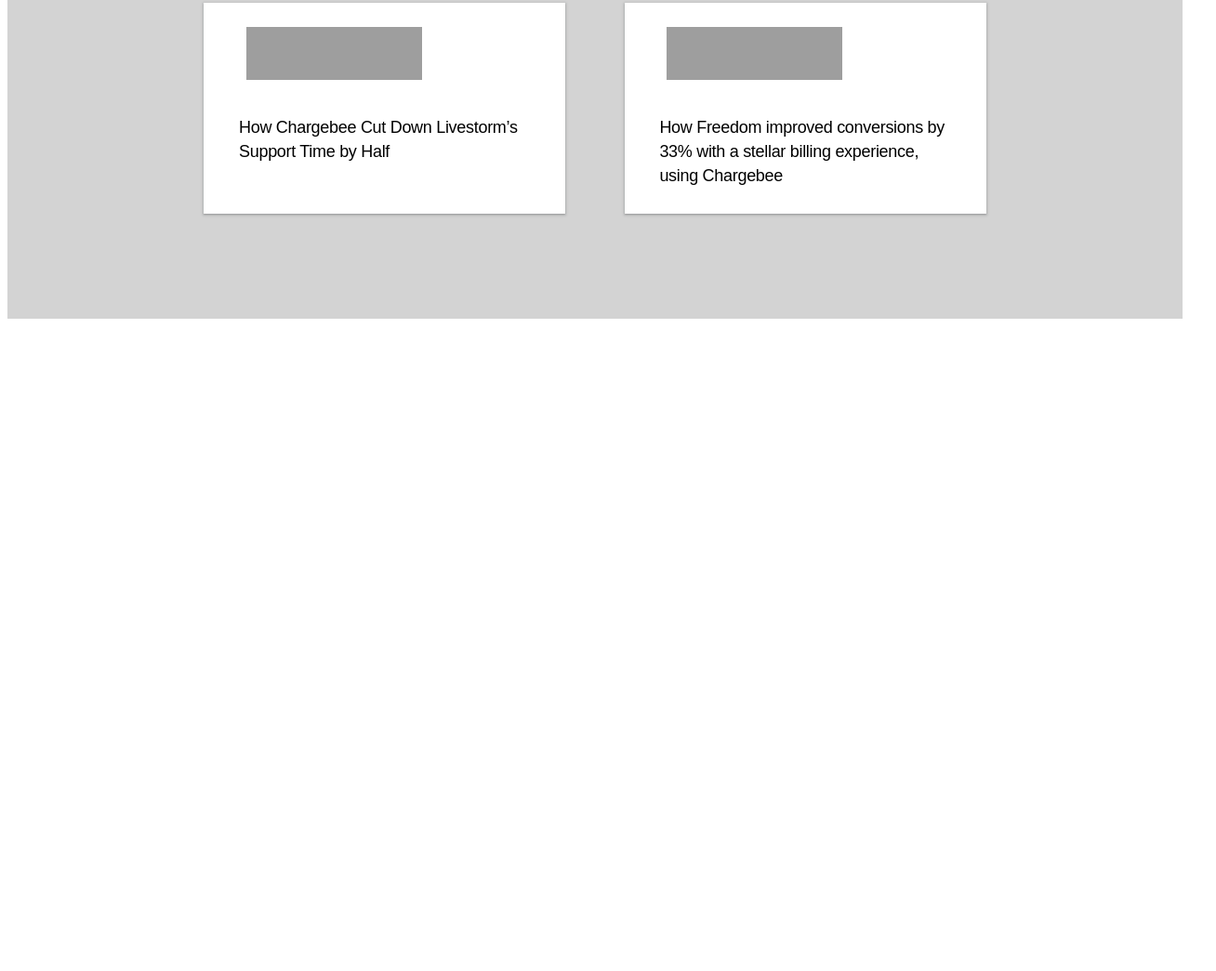
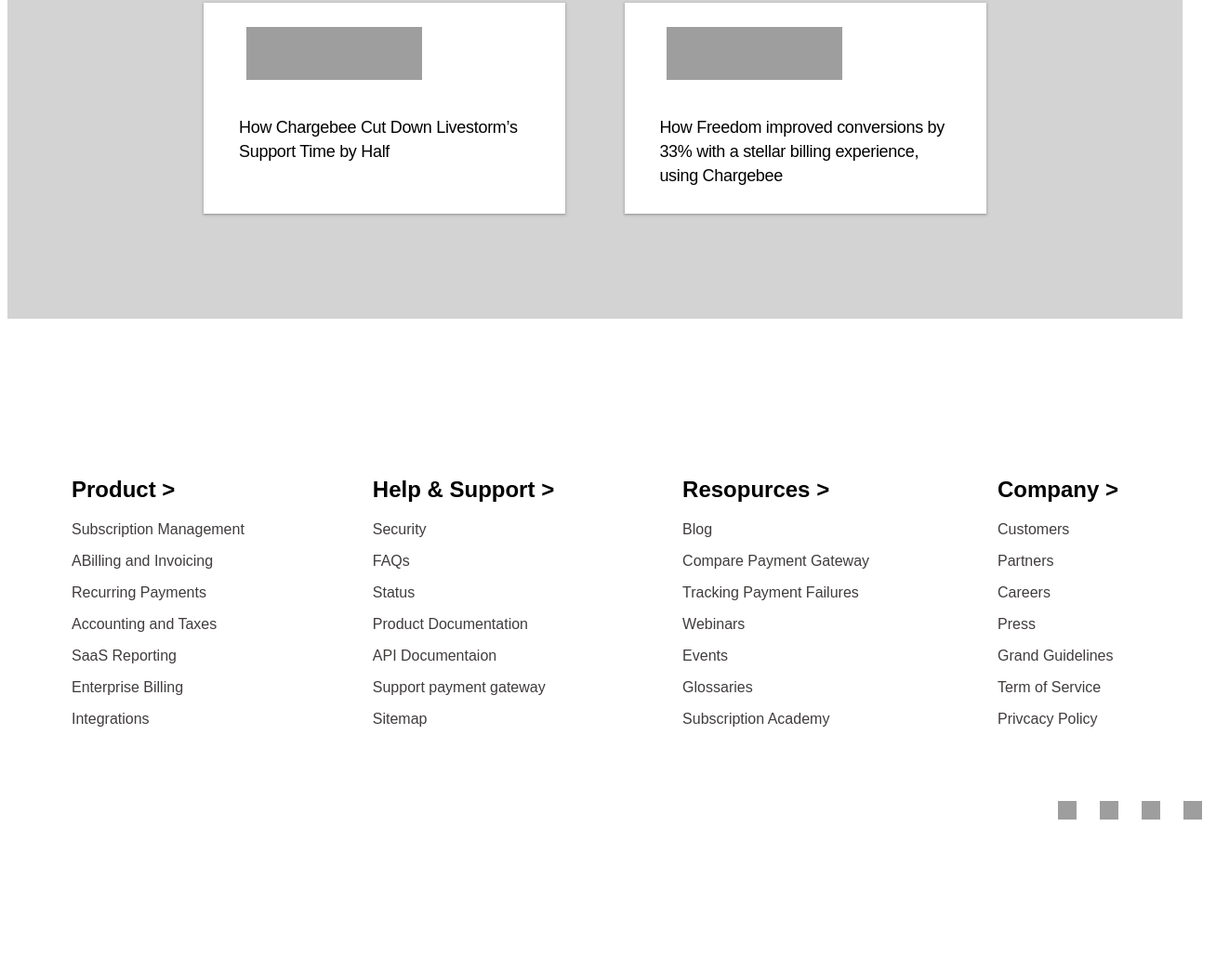
Before and after one commit to aks-samanta/Charbee.com_Clone, a plain HTML site: page Coustmer/coustmer.html in a window 1280 px wide. Shown: the part 4746-5791 px from the top of the page at 93% size, 1308 px wide, since content can reach past the window. Before the commit the page ends 5097 px from the top, so only its background shows below. Drawn offline with Linux system fonts and the light colour scheme; grey boxes are pictures that could not be loaded.

Commit message:
pages completed

```diff
--- a/Coustmer/coustmer.css
+++ b/Coustmer/coustmer.css
@@ -368,3 +368,35 @@
     height:3cm;
     background-color: lightgrey;
 }
+
+div>#mainfooter{
+    margin-top: 150px;
+    display: flex;
+    justify-content: space-around;
+ }
+ div>#mainfooter>div>p>a{
+ text-decoration: none;
+ color: rgb(64, 60, 60)
+ }
+ div>#mainfooter>div>p>a:hover{
+    margin-left: 10px;
+    transition: .2s ease-out;
+    font-weight: bold;
+ }
+
+
+
+ div>#icons{
+    margin-top: 63px;
+    margin-left: 1130px;
+    display: grid;
+    grid-template-columns: repeat(4, 35px);
+    grid-template-rows:repeat(1, 35px) ;
+    gap: 10px;
+    width: 170px;
+    height: 180px;
+ }
+ div>#icons>a>img{
+    width: 20px;
+    height: 20px;
+ }
--- a/Coustmer/coustmer.html
+++ b/Coustmer/coustmer.html
@@ -287,10 +287,25 @@
     <div id="top-7">
 
     </div>
+    <div>
+        <div id="mainfooter">
+
+
+        </div>
+
+        <div id="icons">
+
+        </div>
+    </div>
 
 </body>
 </html>
 <script type="module">
     import {navbar} from '../navbar.js'
 document.querySelector("#navbar").innerHTML=navbar()
+
+
+import{footer,icons} from "../footer.js"
+document.querySelector("#mainfooter").innerHTML=footer()
+document.querySelector("#icons").innerHTML=icons()
 </script>
--- a/Partner/partner.css
+++ b/Partner/partner.css
@@ -439,3 +439,35 @@ option>h3{
    border: 1px solid #651Aba;
    font-size: 17px;
 }
+
+div>#mainfooter{
+   margin-top: 150px;
+   display: flex;
+   justify-content: space-around;
+}
+div>#mainfooter>div>p>a{
+text-decoration: none;
+color: rgb(64, 60, 60)
+}
+div>#mainfooter>div>p>a:hover{
+   margin-left: 10px;
+   transition: .2s ease-out;
+   font-weight: bold;
+}
+
+
+
+div>#icons{
+   margin-top: 63px;
+   margin-left: 1130px;
+   display: grid;
+   grid-template-columns: repeat(4, 35px);
+   grid-template-rows:repeat(1, 35px) ;
+   gap: 10px;
+   width: 170px;
+   height: 180px;
+}
+div>#icons>a>img{
+   width: 20px;
+   height: 20px;
+}
```
Also changed, not shown: Partner/partner.html (+20 -0 lines).
